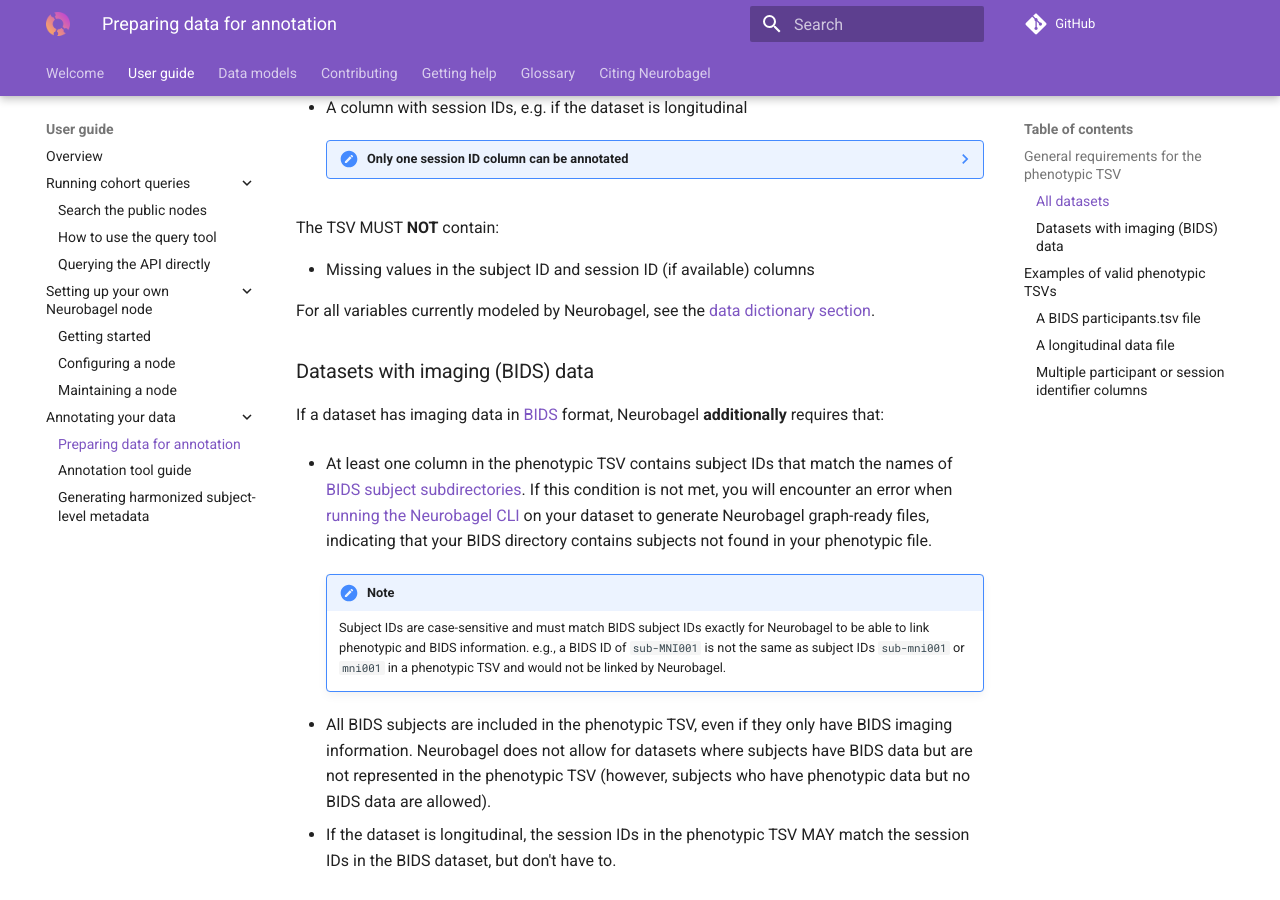
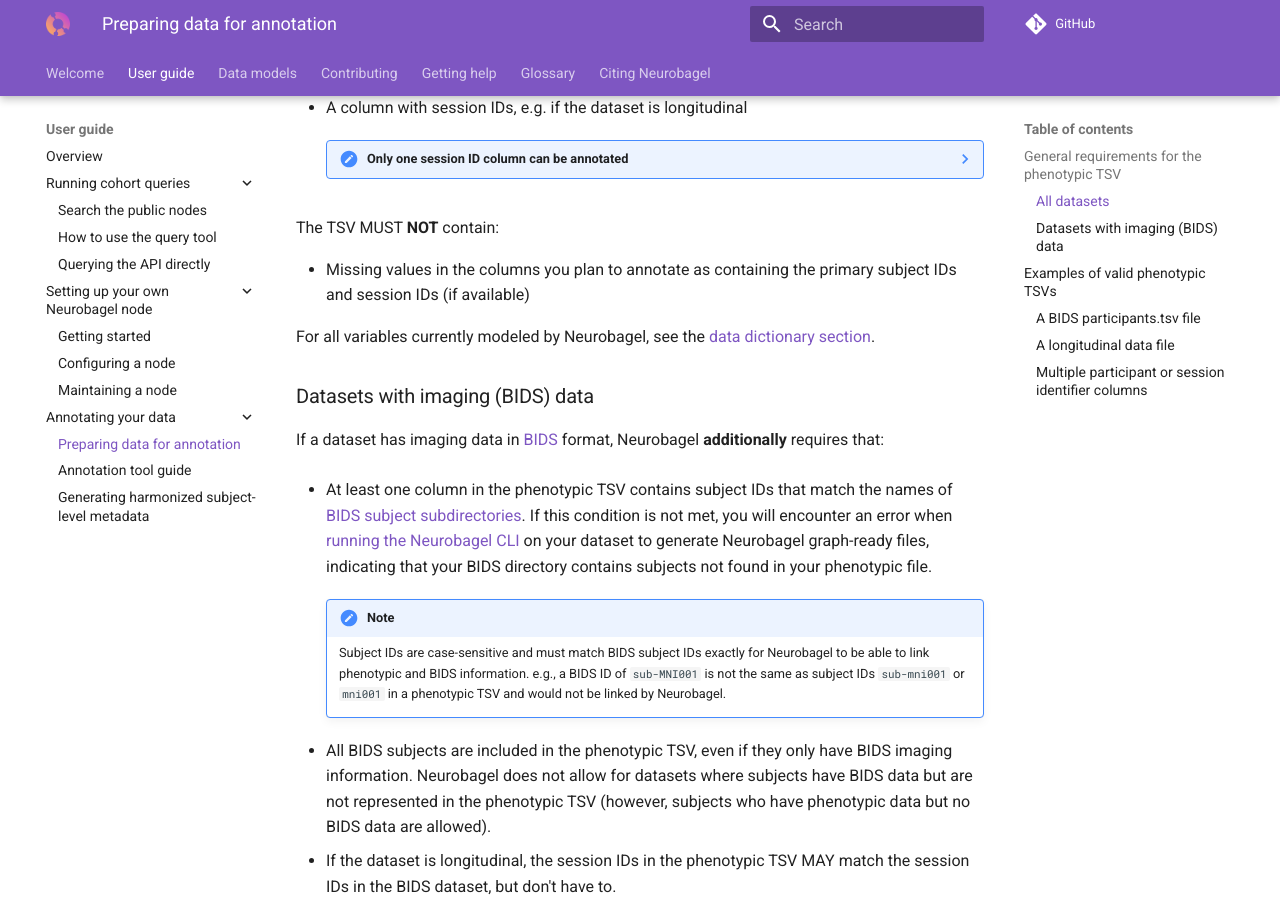
Before and after one commit to neurobagel/documentation, an MkDocs documentation site: the page built from docs/data_prep.md, in a window 1280 px wide and 900 px high, scrolled down 961 px. Built offline with MkDocs 1.6.1 and Material for MkDocs 9.7.7, drawn with Linux system fonts in a browser that asks for light colours; comment, search, counter and statistics services are not loaded.

Commit message:
Update docs/data_prep.md
Co-authored-by: Alyssa Dai <alyssa.ydai@gmail.com>

```diff
--- a/docs/data_prep.md
+++ b/docs/data_prep.md
@@ -41,7 +41,7 @@
 
 The TSV MUST **NOT** contain:
 
-- Missing values in the subject ID and session ID (if available) columns
+- Missing values in the columns you plan to annotate as containing the primary subject IDs and session IDs (if available)
 
 For all variables currently modeled by Neurobagel, see the [data dictionary section](dictionaries.md).
 
```
